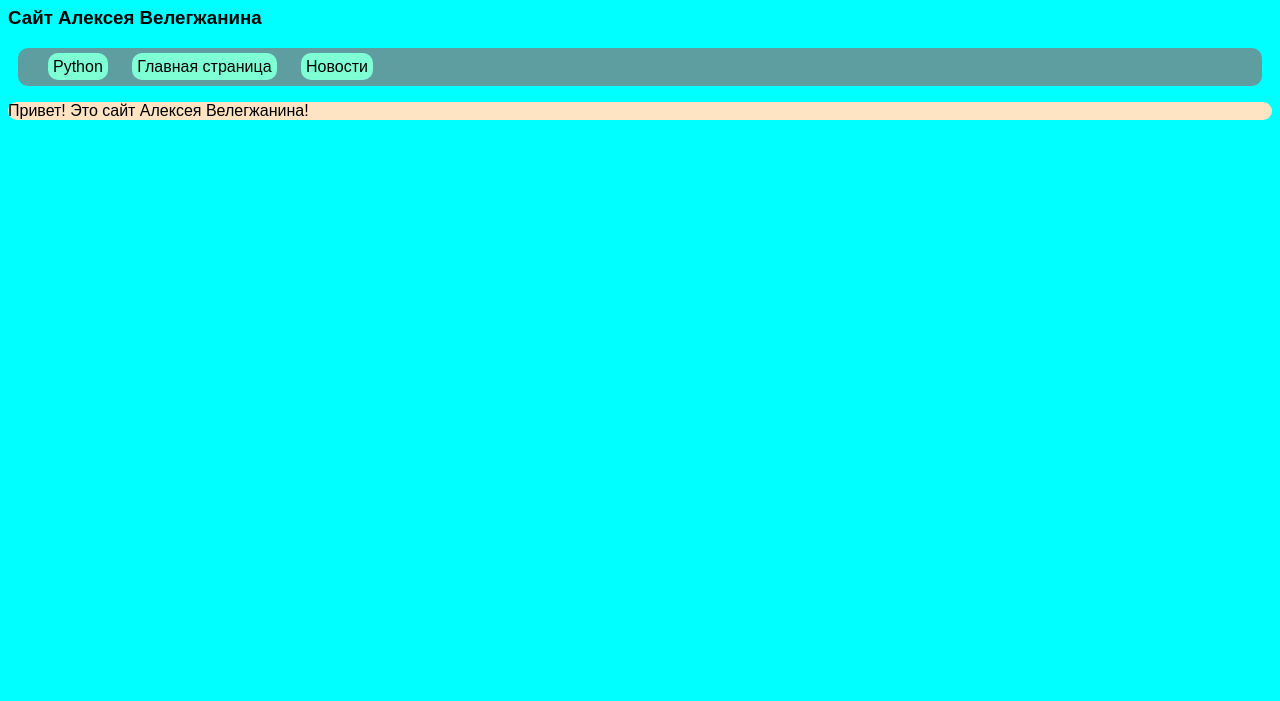
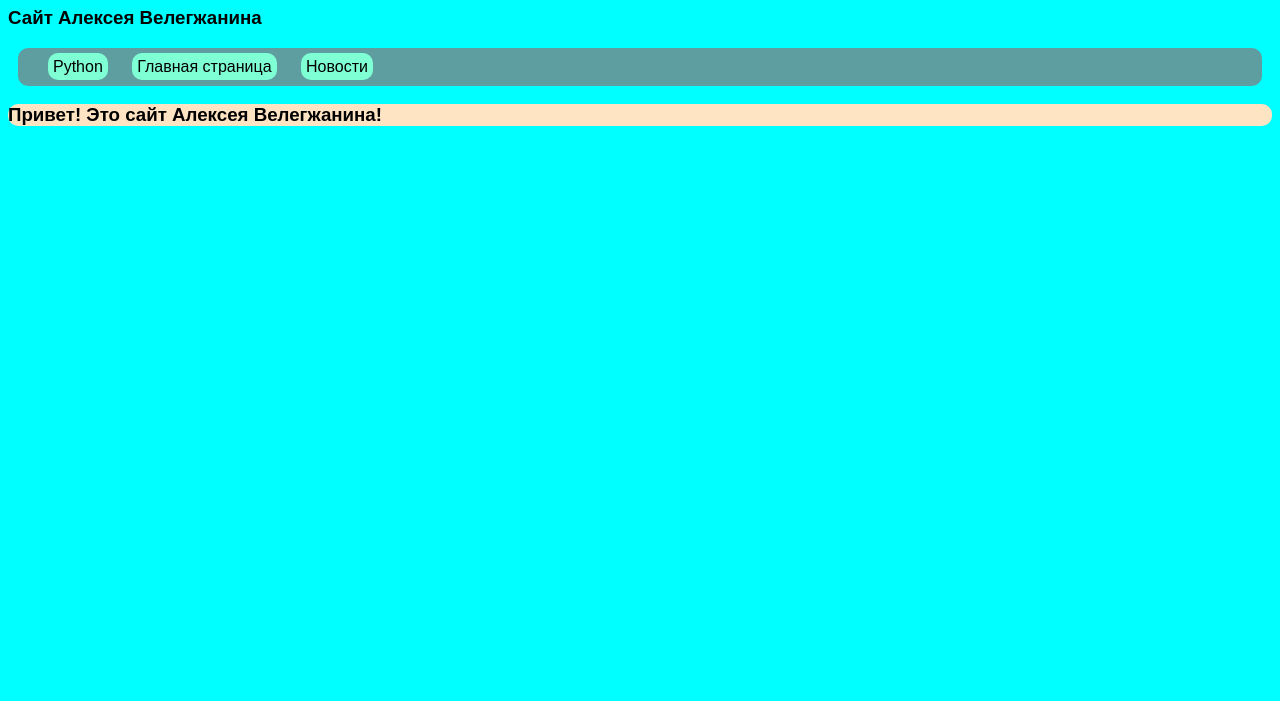
Before and after one commit to AlekVV2013/alekvv2013.github.io, a plain HTML site: page index.html in a window 1280 px wide. Shown: the part 99-800 px from the top of the page. Drawn offline with Linux system fonts and the light colour scheme.

Commit message:
on index not p a h3 for text

```diff
--- a/index.html
+++ b/index.html
@@ -13,7 +13,7 @@
             <a href="nevs.html">Новости</a>
         </nav>
         <div>
-            <p>Привет! Это сайт Алексея Велегжанина!</p>
+            <h3>Привет! Это сайт Алексея Велегжанина!</h3>
         </div>
     </body>
 </html>
```
